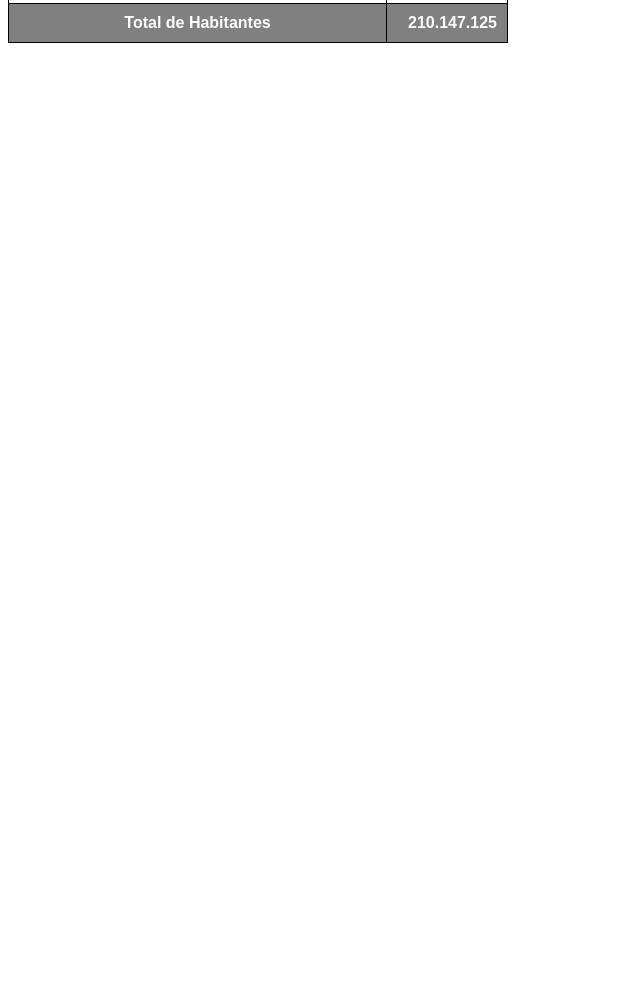
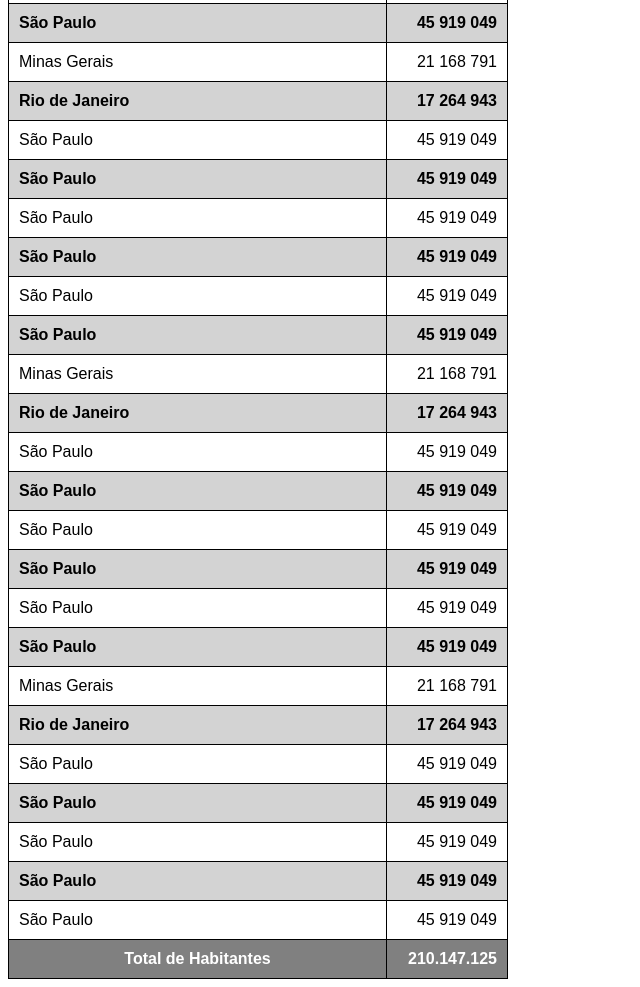
Before and after one commit to barbaraportes/html-css, a plain HTML site: page exercícios/ex023/tabela002.html in a window 1280 px wide. Shown: the part 476-1463 px from the top of the page, without its empty margins (0-640 px from the left). Before the commit the page ends 800 px from the top, so only its background shows below. Drawn offline with Linux system fonts and the light colour scheme.

Commit message:
Update tabela002.html

```diff
--- a/exercícios/ex023/tabela002.html
+++ b/exercícios/ex023/tabela002.html
@@ -12,6 +12,7 @@
         table {
             width: 500px;
             border-collapse: collapse;
+            position: relative;
         }
 
         caption {
@@ -29,6 +30,12 @@
         thead, tfoot {
             background-color: gray;
             color: white;
+        }
+
+        thead > tr > th {
+            position: sticky;
+            top: -1px;
+            background-color: gray;
         }
 
         tbody > tr:nth-child(odd) {
@@ -108,7 +115,125 @@
                 <td class="num">45 919 049</td>
             </tr>
 
+            <tr>
+                <td>São Paulo</td>
+                <td class="num">45 919 049</td>
+            </tr>
 
+            <tr>
+                <td>Minas Gerais</td>
+                <td class="num">21 168 791</td>
+            </tr>
+
+            <tr>
+                <td>Rio de Janeiro</td>
+                <td class="num">17 264 943</td>
+            </tr>
+
+            <tr>
+                <td>São Paulo</td>
+                <td class="num">45 919 049</td>
+            </tr>
+
+            <tr>
+                <td>São Paulo</td>
+                <td class="num">45 919 049</td>
+            </tr>
+
+            <tr>
+                <td>São Paulo</td>
+                <td class="num">45 919 049</td>
+            </tr>
+
+            <tr>
+                <td>São Paulo</td>
+                <td class="num">45 919 049</td>
+            </tr>
+
+            <tr>
+                <td>São Paulo</td>
+                <td class="num">45 919 049</td>
+            </tr>
+
+            <tr>
+                <td>São Paulo</td>
+                <td class="num">45 919 049</td>
+            </tr>
+
+            <tr>
+                <td>Minas Gerais</td>
+                <td class="num">21 168 791</td>
+            </tr>
+
+            <tr>
+                <td>Rio de Janeiro</td>
+                <td class="num">17 264 943</td>
+            </tr>
+
+            <tr>
+                <td>São Paulo</td>
+                <td class="num">45 919 049</td>
+            </tr>
+
+            <tr>
+                <td>São Paulo</td>
+                <td class="num">45 919 049</td>
+            </tr>
+
+            <tr>
+                <td>São Paulo</td>
+                <td class="num">45 919 049</td>
+            </tr>
+
+            <tr>
+                <td>São Paulo</td>
+                <td class="num">45 919 049</td>
+            </tr>
+
+            <tr>
+                <td>São Paulo</td>
+                <td class="num">45 919 049</td>
+            </tr>
+
+            <tr>
+                <td>São Paulo</td>
+                <td class="num">45 919 049</td>
+            </tr>
+
+            <tr>
+                <td>Minas Gerais</td>
+                <td class="num">21 168 791</td>
+            </tr>
+
+            <tr>
+                <td>Rio de Janeiro</td>
+                <td class="num">17 264 943</td>
+            </tr>
+
+            <tr>
+                <td>São Paulo</td>
+                <td class="num">45 919 049</td>
+            </tr>
+
+            <tr>
+                <td>São Paulo</td>
+                <td class="num">45 919 049</td>
+            </tr>
+
+            <tr>
+                <td>São Paulo</td>
+                <td class="num">45 919 049</td>
+            </tr>
+
+            <tr>
+                <td>São Paulo</td>
+                <td class="num">45 919 049</td>
+            </tr>
+
+            <tr>
+                <td>São Paulo</td>
+                <td class="num">45 919 049</td>
+            </tr>
         </tbody>
 
         <tfoot>
@@ -117,12 +242,6 @@
                 <td class="num"><strong>210.147.125</strong></td>
             </tr>
         </tfoot>
-
-
-
-
     </table>
-
-
 </body>
 </html>
```
